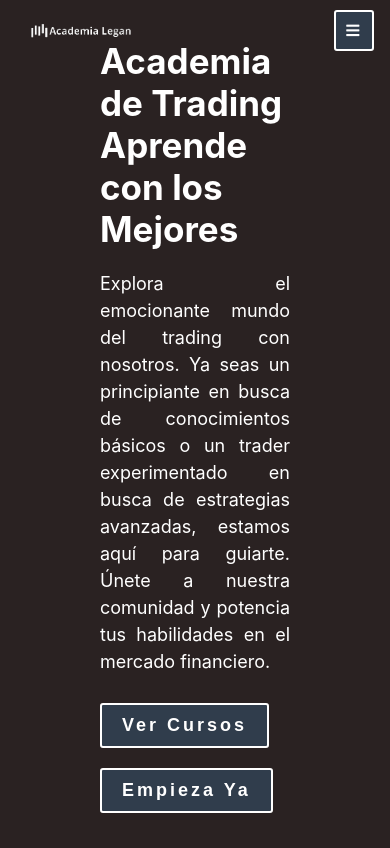
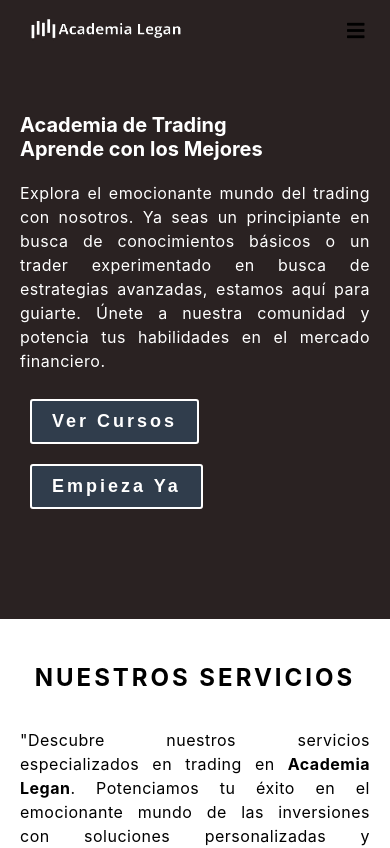
Before and after one commit to LUISFTEC/inmobiliariagutierrez, a React (Create React App) app: page /academia-legan/inicio in a window 390 px wide. Shown: the top 848 px of the page. Built offline with nearby package versions, Linux system fonts and the light colour scheme.

Commit message:
correcion de responsividad solo falta el footer se arreglo el close icon y hamburgueza tenia borde como boton

```diff
--- a/src/components/Inicio.js
+++ b/src/components/Inicio.js
@@ -25,12 +25,45 @@
         dots: true,
         infinite: true,
         speed: 500,
-        slidesToShow: 3,
+        slidesToShow: 7,
         slidesToScroll: 1,
         autoplay: true,
         autoplaySpeed: 2000,
         rtl: true, // Habilita el desplazamiento de derecha a izquierda
+        responsive: [
+            {
+                breakpoint: 1200,
+                settings: {
+                    slidesToShow: 6,
+                }
+            },
+            {
+                breakpoint: 992,
+                settings: {
+                    slidesToShow: 5,
+                }
+            },
+            {
+                breakpoint: 768,
+                settings: {
+                    slidesToShow: 4,
+                }
+            },
+            {
+                breakpoint: 576,
+                settings: {
+                    slidesToShow: 3,
+                }
+            },
+            {
+                breakpoint: 400,
+                settings: {
+                    slidesToShow: 2,
+                }
+            }
+        ]
     };
+
     return (
         <div>
             <header className="header-container">
@@ -45,8 +78,9 @@
                                 estamos aquí para guiarte. Únete a nuestra comunidad y potencia
                                 tus habilidades en el mercado financiero.
                             </p>
-                            <button>Ver Cursos</button>
-                            <button>Empieza Ya</button>
+                            <button className="boton-estandar">Ver Cursos</button>
+                            <button className="boton-estandar">Empieza Ya</button>
+
                         </div>
                     </div>
                     <img src={verticalImage} alt="Descripción de la imagen" className="rectangle-box" />
@@ -157,8 +191,6 @@
                 </Slider>
             </section>
 
-
-
             <section>
                 <h2>Preguntas Frecuentes</h2>
                 <p>Encuentra respuestas a las preguntas más comunes en nuestra sección de preguntas frecuentes.</p>
--- a/src/styles/Inicio.css
+++ b/src/styles/Inicio.css
@@ -21,10 +21,12 @@
 }
 
 .header-content {
-  text-align: left;
-  margin: 200px;
-  width: 100%;
-  max-width: calc(100% - 200px);
+  margin: 80px auto 0;
+  max-width: 700px;
+  padding: 20px;
+  margin-left: 250px;
+  justify-content: flex-start; /* Centra el contenido a la izquierda */
+  align-items: center;
 }
 
 .header-background {
@@ -82,7 +84,7 @@
 }
 
 /* Estilos para los botones */
-button {
+.boton-estandar {
   color: #fff;
   padding: 10px 20px;
   font-size: 18px;
@@ -92,12 +94,12 @@
   letter-spacing: 3px;
   font-weight: bold;
   background-color: rgba(52, 73, 94, 0.7);
-  margin: 0 10px;
+  margin: 10px;
   border: 2px solid #ffffff;
   align-items: center;
 }
 
-button:hover {
+.boton-estandar:hover {
   background-color: #2980b9;
 }
 
@@ -186,6 +188,10 @@
 }
 
 @media (max-width: 700px) {
+
+
+
+
   .header-content {
     margin: 100px auto;
   }
@@ -213,6 +219,7 @@
   }
   .header-content {
     margin: 80px auto;
+
   }
 
   .rectangle-box {
@@ -235,25 +242,33 @@
 }
 
 @media (max-width: 390px) {
-  .header-content {
-    margin: 40px auto;
+
+  header {
+    width: 100%; /* En modo responsivo, el header ocupa el 100% del ancho de la pantalla */
+    height: auto; /* La altura se ajustará automáticamente según el contenido */
   }
+
+
 
   .rectangle-box {
     display: none;
   }
 
   header h1 {
-    font-size: 35px;
+    font-size: 20px;
   }
 
   p {
-    font-size: 18px;
+    font-size: 16px;
     line-height: 1.5;
     text-align: justify;
+    letter-spacing: 0.5px; /* Ajusta el espaciado entre letras según tus preferencias */
+    word-spacing: 1px; /* Ajusta la separación entre palabras según tus preferencias */
   }
+
 
   .rectangle-box1 {
     display: none;
   }
+
 }
--- a/src/styles/Navbar.css
+++ b/src/styles/Navbar.css
@@ -97,16 +97,21 @@
   cursor: pointer; /* Cambia el cursor a un puntero al pasar el mouse */
   display: none; /* Oculta por defecto y se mostrará en pantallas más pequeñas */
   padding: 10px;
+  background: none; /* Elimina cualquier fondo del botón */
+  border: none; /* Elimina cualquier borde del botón */
 }
 
 .close-icon {
   position: absolute;
   top: 0; /* Ajusta la posición vertical según tus necesidades */
-  right: 10px; /* Ajusta la posición horizontal según tus necesidades */
+  right: 4%; /* Ajusta la posición horizontal según tus necesidades */
   cursor: pointer;
   display: none;
+  padding: 10px;
   color: #fff; /* Cambia el color del icono "X" */
-  font-size: 30px;
+  font-size: 24px;
+  background: none; /* Elimina cualquier fondo del botón */
+  border: none; /* Elimina cualquier borde del botón */
 }
 
 @media (max-width: 1200px) {
@@ -192,11 +197,11 @@
 }
 
 
-@media (max-width: 400px) {
+@media (max-width: 300px) {
 
   .menu {
 
-    width: 100px;
+    width: 150px;
 
   }
 
--- a/src/styles/iniciocarrusel.css
+++ b/src/styles/iniciocarrusel.css
@@ -2,8 +2,6 @@
     background-color: #9c5151; /* Cambia #FF0000 por el código de color que desees */
     /* Otros estilos que desees aplicar */
 }
-
-
 
 
 /* Aplica el tamaño de letra solo al h2 con la clase 'titulo-especifico' */
@@ -21,6 +19,9 @@
     display: block; /* Asegura que la imagen no tenga espacio extra debajo */
     margin: auto; /* Centra la imagen en el slide */
     border-radius: 20px;
+    margin-right: 1px; /* Agrega un margen derecho entre las imágenes */
+    margin-left: 1px; /* Agrega un margen izquierdo entre las imágenes */
+
 }
 
 
```
